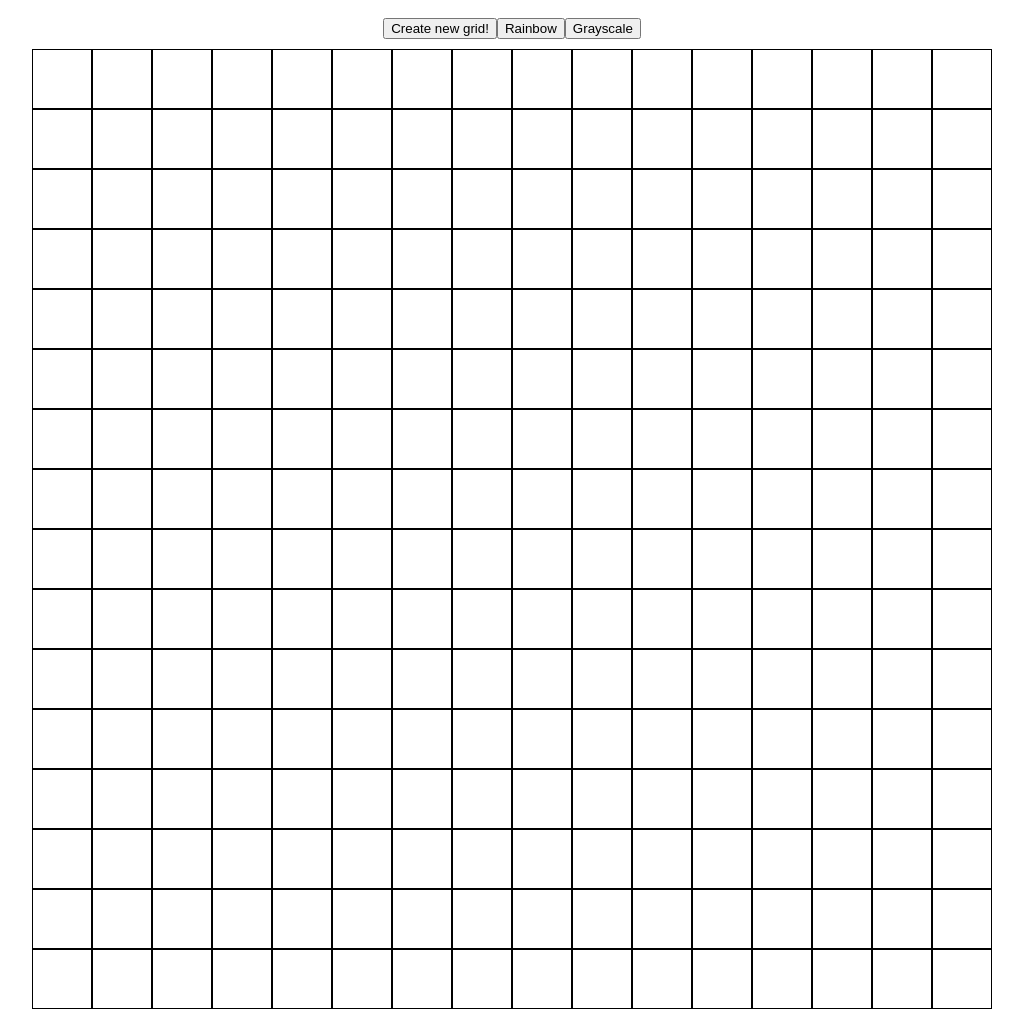
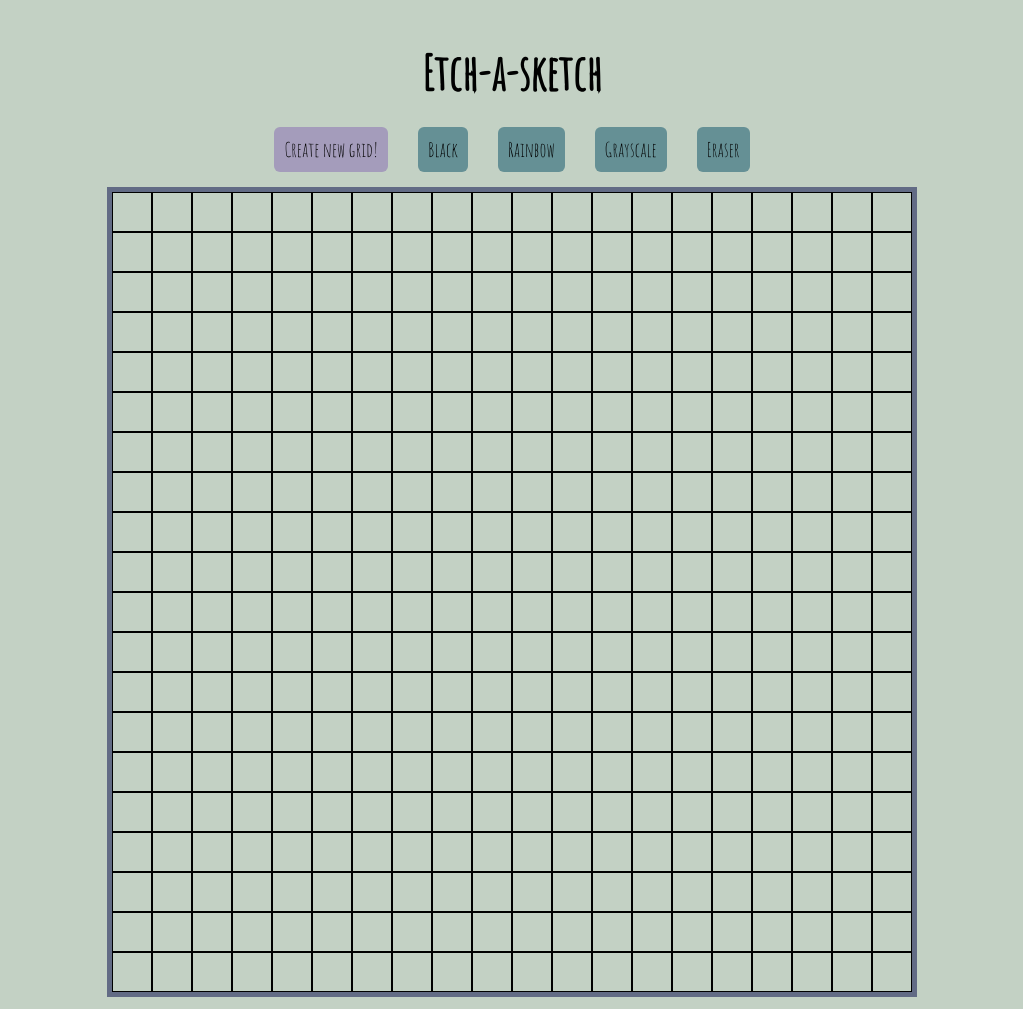
Before and after one commit to trinityfurman/etch-a-sketch, a plain HTML site: page index.html in a window 1280 px wide. Shown: the whole page, without its empty margins (128-1151 px from the left). Drawn offline with Linux system fonts and the light colour scheme.

Commit message:
Add eraser button, black button, and update user interface.

```diff
--- a/index.html
+++ b/index.html
@@ -1,12 +1,52 @@
 <!DOCTYPE html>
 <html>
     <head>
+        <link rel="preconnect" href="https://fonts.googleapis.com">
+        <link rel="preconnect" href="https://fonts.gstatic.com" crossorigin>
+        <link href="https://fonts.googleapis.com/css2?family=Amatic+SC&display=swap" rel="stylesheet">
         <style>
+
+            body {
+                background-color: #C3D1C4;
+                font-family: 'Amatic SC', cursive;
+                font-size: x-large;
+            }
+
+            button {
+                background-color: #659095;
+                font-family: 'Amatic SC', cursive;
+                padding: 10px;
+                font-size: 20px;
+                border-radius: 6px;
+                border: none;
+                margin-top: 1px;
+                margin: 15px;
+            }
+
+            button:hover {
+                background-color: #98BCB9;
+                box-shadow: 0 5px 15px #98BCB9;
+            }
+
+            #heading {
+                padding: 2px;
+                margin: 0px;
+                height: 100px;
+            }
+
             #container {
                 display: block;
                 margin-left: auto;
                 margin-right: auto;
-                width: 960px;
+                width: 800px;
+                height: 800px;
+                border:#626B85;
+                border-width: 5px;
+                border-style: solid;
+            }
+
+            #btn {
+                background-color: #A49CBB;
             }
 
             .float {
@@ -22,16 +62,21 @@
             .center {
                 display: flex;
                 justify-content: center;
-                padding: 10px;
+
             }
         </style>
     </head>
     <body>
         <div>
+            <div id='heading' class='center'>
+                <h1>Etch-a-sketch</h1>
+            </div>
             <div class='center'>
-            <button id="btn">Create new grid!</button>
-            <button id="rainbow">Rainbow</button>
-            <button id="grayscale">Grayscale</button>
+                <button id="btn">Create new grid!</button>
+                <button id="black">Black</button>
+                <button id="rainbow">Rainbow</button>
+                <button id="grayscale">Grayscale</button>
+                <button id="eraser">Eraser</button>
             </div>
             <div id="container"></div>
         </div>
--- a/scripts.js
+++ b/scripts.js
@@ -26,7 +26,7 @@ function createGrid(numberOfBoxes) {
         div.classList.add('grid');
 
         // Calculate size based on number of columns and size of margin
-        let width = (960 - (2 * numberOfBoxes))/ numberOfBoxes;
+        let width = (800 - (2 * numberOfBoxes))/ numberOfBoxes;
 
         // For the first div of each row, clear to the next line
         if (i > 0 && j == 0) {
@@ -53,7 +53,7 @@ function createGrid(numberOfBoxes) {
 const container = document.querySelector('#container');
 
 // Initialize number of boxes to 16
-let boxes = 16;
+let boxes = 20;
 
 // Create initial grid on page
 createGrid(boxes);
@@ -127,3 +127,25 @@ rainbow.addEventListener('click', () => {
          });
      });
  });
+
+ // Change each div to body background color when clicked
+ const eraser = document.querySelector('#eraser');
+ eraser.addEventListener('click', () => {
+    const divList = document.querySelectorAll('.grid');
+    divList.forEach((div) => {
+        div.addEventListener("mouseenter", () => {
+            div.style.backgroundColor = '#C3D1C4';
+        });
+    });
+ });
+
+ // Change each div to black when clicked
+ const black = document.querySelector('#black');
+ black.addEventListener('click', () => {
+     const divList = document.querySelectorAll('.grid');
+     divList.forEach((div) => {
+        div.addEventListener('mouseenter', () => {
+            div.style.backgroundColor = "black";
+        });
+     });
+ });
```
